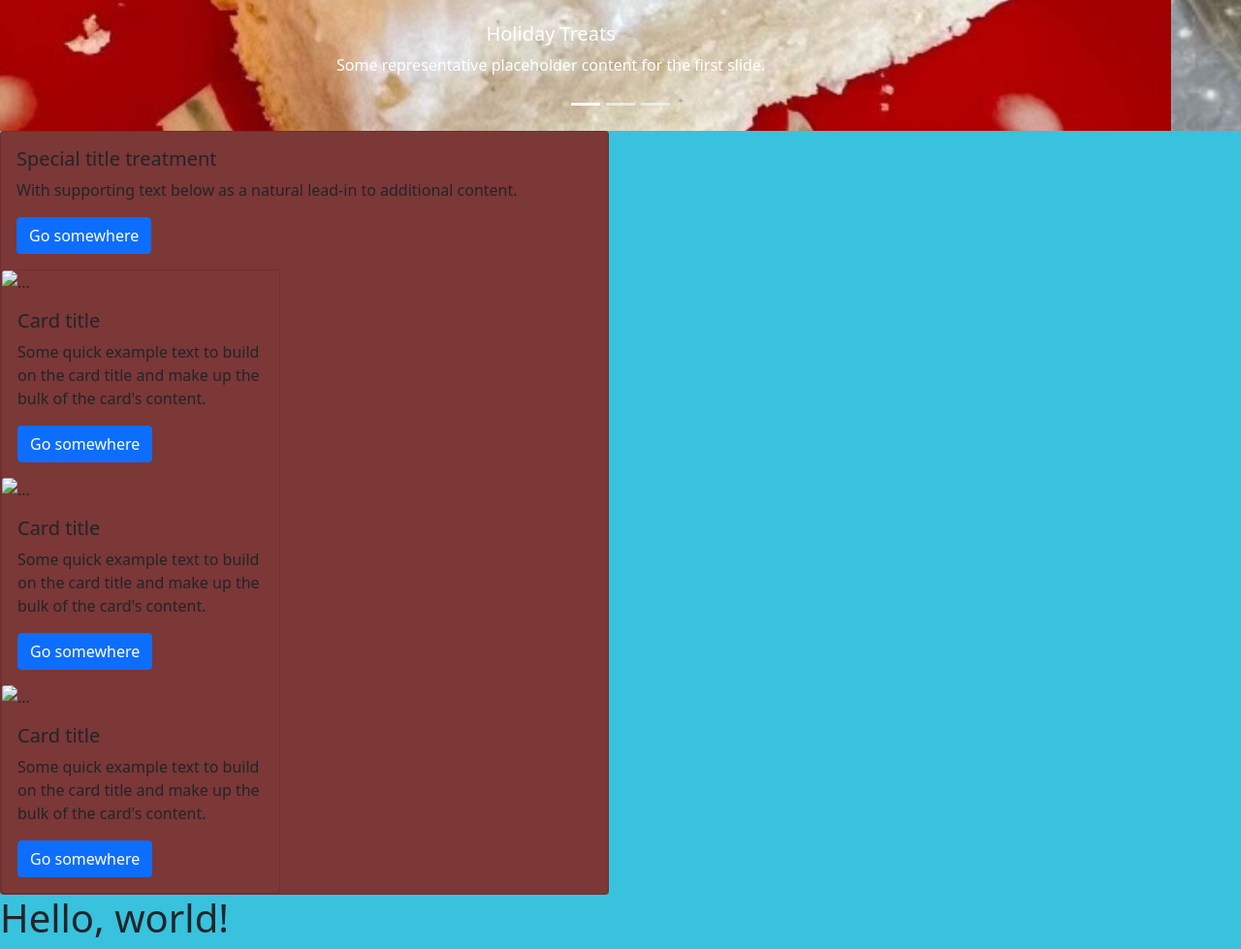
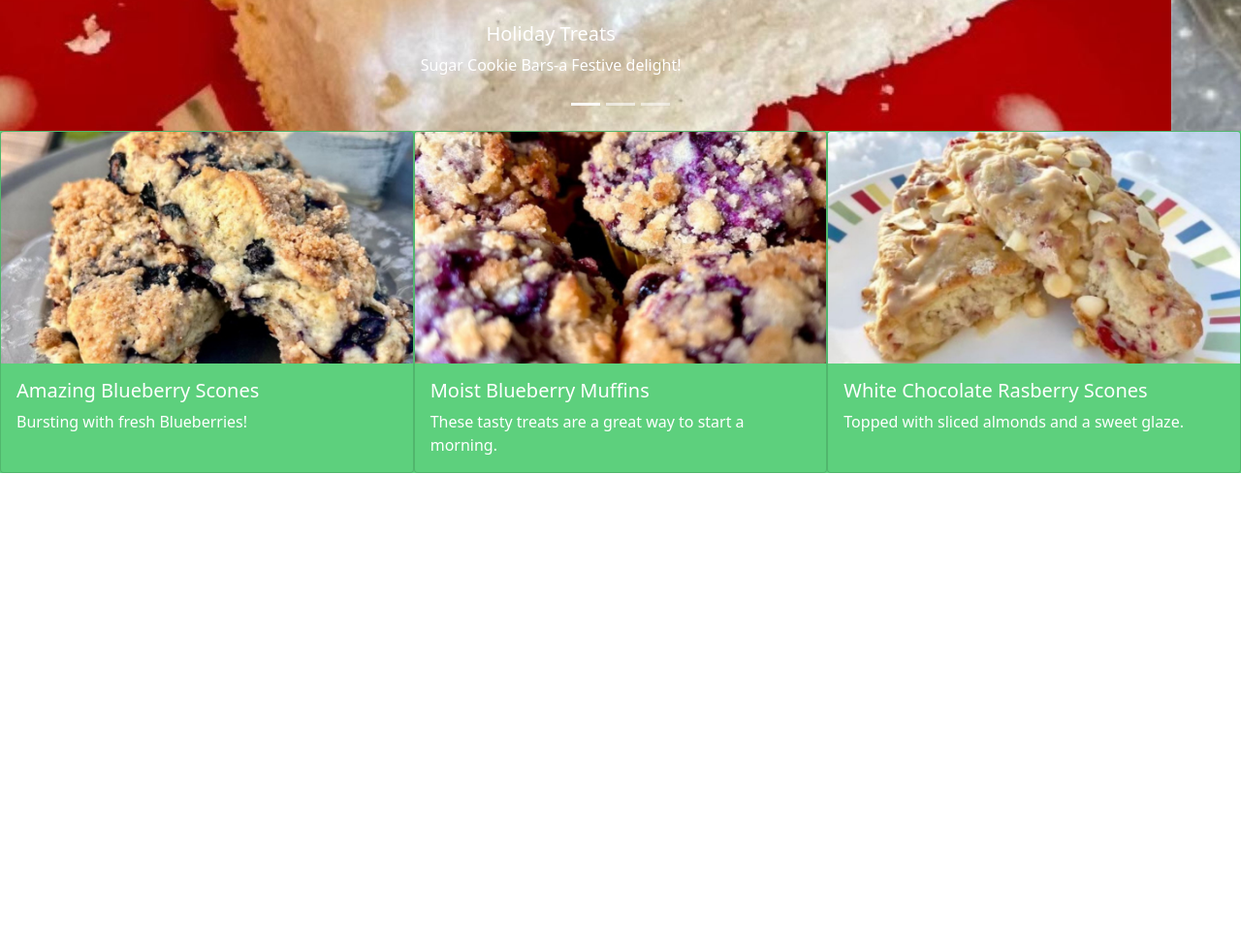
Before and after one commit to dlauer68/renees-baked-goodies, a plain HTML site: page index.html in a window 1280 px wide. Shown: the part 641-1620 px from the top of the page at 97% size. After the commit the page ends 1129 px from the top, so only its background shows below. Drawn offline with nearby package versions, Linux system fonts and the light colour scheme.

Commit message:
minor changes

```diff
--- a/css/style.css
+++ b/css/style.css
@@ -4,13 +4,13 @@
 
 
 .container-fluid {
-    background-color: rgb(56, 194, 222);
+    background-color: rgb(162, 78, 226);
 }
 
 
 
 .card {
-    background-color: rgb(124, 55, 55);
+    background-color: rgb(93, 208, 125);
 
 }
 
@@ -26,12 +26,12 @@ img {
 }
 
 .subscribe {
-    background-color: rgb(56, 194, 222);
+    background-color: rgb(162, 78, 226);
 }
 
 
 
 .d-flex {
-    background-color: rgb(56, 194, 222);
+    background-color: rgb(93, 208, 125);
 
 }
--- a/index.html
+++ b/index.html
@@ -11,6 +11,7 @@
 
     <title>Hello, world! ok</title>
   </head>
+  <body>
   <nav class="navbar navbar-expand-lg navbar-light bg-light">
     <div class="container-fluid">
       <a class="navbar-brand" href="#">Navbar</a>
@@ -58,28 +59,28 @@
         <img src="img/1.jpg" class="d-block w-100" alt="...">
         <div class="carousel-caption d-none d-md-block">
           <h5>Holiday Treats</h5>
-          <p>Some representative placeholder content for the first slide.</p>
+          <p>Sugar Cookie Bars-a Festive delight!</p>
         </div>
       </div>
       <div class="carousel-item">
         <img src="img/6.jpg" class="d-block w-100" alt="...">
         <div class="carousel-caption d-none d-md-block">
           <h5>Tart Lemon Bars</h5>
-          <p>Some representative placeholder content for the second slide.</p>
+          <p>Made with fresh lemons and love.</p>
         </div>
       </div>
       <div class="carousel-item">
         <img src="img/5.jpg" class="d-block w-100" alt="...">
         <div class="carousel-caption d-none d-md-block">
           <h5>Signature Chocolate Chip Cookies</h5>
-          <p>Some representative placeholder content for the third slide.</p>
+          <p>Your friends have probably already told you about these.</p>
         </div>
       </div>
       <div class="carousel-item">
         <img src="img/4.jpg" class="d-block w-100" alt="...">
         <div class="carousel-caption d-none d-md-block">
           <h5> Delectable Cupcakes</h5>
-          <p>Some representative placeholder content for the third slide.</p>
+          <p>A sampling of grab and go taste explosions.</p>
         </div>
       </div>
     </div>
@@ -92,41 +93,35 @@
       <span class="visually-hidden">Next</span>
     </button>
   </div>
-  <div class="cards d-flex flex-column">
-    <div class="row">
-      <div class="col-sm-6">
-        <div class="card">
-          <div class="card-body">
-            <h5 class="card-title">Special title treatment</h5>
-            <p class="card-text">With supporting text below as a natural lead-in to additional content.</p>
-            <a href="#" class="btn btn-primary">Go somewhere</a>
-          </div>
-   <div class="card" style="width: 18rem;">
-    <img src="..." class="card-img-top" alt="...">
-    <div class="card-body">
-      <h5 class="card-title">Card title</h5>
-      <p class="card-text">Some quick example text to build on the card title and make up the bulk of the card's content.</p>
-      <a href="#" class="btn btn-primary">Go somewhere</a>
+  <div class="cards d-flex flex-column flex-sm-row text-dark">
+
+    <div class="card text-white">
+      <img class="card-img-top" src="img/2.jpg"  alt="Card image cap">
+      <div class="card-body">
+        <h5 class="card-title">Amazing Blueberry Scones</h5>
+        <p class="card-text">Bursting with fresh Blueberries!</p>
+      </div>
     </div>
-   </div<div class="card" style="width: 18rem;">
-    <img src="..." class="card-img-top" alt="...">
-    <div class="card-body">
-      <h5 class="card-title">Card title</h5>
-      <p class="card-text">Some quick example text to build on the card title and make up the bulk of the card's content.</p>
-      <a href="#" class="btn btn-primary">Go somewhere</a>
+    <div class="card text-white">
+      <img class="card-img-top" src="img/3.jpg" alt="Card image cap">
+      <div class="card-body">
+        <h5 class="card-title">Moist Blueberry Muffins</h5>
+        <p class="card-text">These tasty treats are a great way to start a morning.</p>
+      </div>
     </div>
-   </div<div class="card" style="width: 18rem;">
-    <img src="..." class="card-img-top" alt="...">
-    <div class="card-body">
-      <h5 class="card-title">Card title</h5>
-      <p class="card-text">Some quick example text to build on the card title and make up the bulk of the card's content.</p>
-      <a href="#" class="btn btn-primary">Go somewhere</a>
+    <div class="card text-white">
+      <img class="card-img-top" src="img/7.jpg"  alt="Card image cap">
+      <div class="card-body">
+        <h5 class="card-title">White Chocolate Rasberry Scones</h5>
+        <p class="card-text">Topped with sliced almonds and a sweet glaze.</p>
+
+
+      </div>
     </div>
-   </div>
   </div>
-  </div>
-  <body>
-    <h1>Hello, world!</h1>
+
+
+
 
     <!-- Optional JavaScript; choose one of the two! -->
 
```
